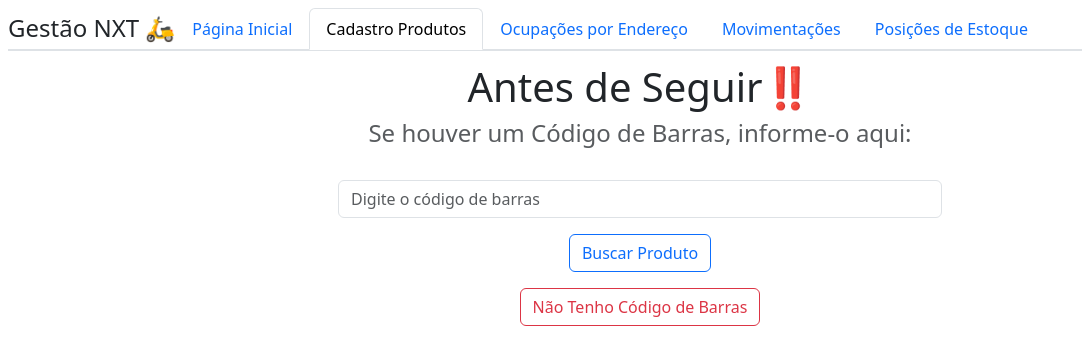
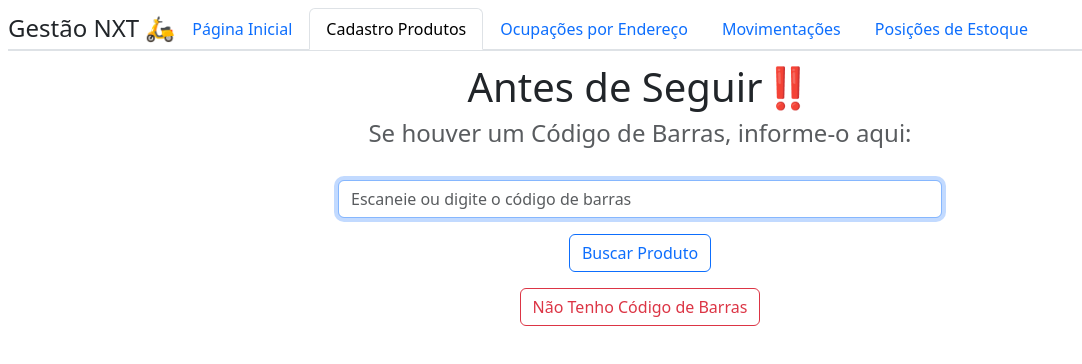
Before and after one commit to JayZanela/estoque_inteligente, a Next.js app: page /estoque/cadastro in a window 1280 px wide. Shown: the top 364 px of the page, without its empty margins (0-1082 px from the left). Built offline with nearby package versions, Linux system fonts and the light colour scheme.

Commit message:
ajuste de interação do leitor com o input

```diff
--- a/pages/estoque/cadastro.js
+++ b/pages/estoque/cadastro.js
@@ -1,6 +1,6 @@
 import { useRouter } from "next/router";
 import { Container, Col, Row, Form, Button } from "react-bootstrap";
-import { useState } from "react";
+import { useState, useRef } from "react";
 
 export default function CadastroEstoque() {
   const router = useRouter();
@@ -8,6 +8,7 @@ export default function CadastroEstoque() {
   const [codigoExiste, setCodigoExiste] = useState(0);
   const [produtosRelacionados, setProdutosRelacionados] = useState([]);
   const [selectedProdutoId, setSelectedProdutoId] = useState(null);
+  const inputRef = useRef(null);
 
   const handleVoltar = () => {
     router.push("/estoque");
@@ -69,9 +70,15 @@ export default function CadastroEstoque() {
           <Form.Group controlId="formCodigoBarras">
             <Form.Control
               type="text"
-              placeholder="Digite o código de barras"
-              value={codigo}
+              placeholder="Escaneie ou digite o código de barras"
+              autoFocus
               onChange={(e) => setCodigo(e.target.value)}
+              onKeyDown={(e) => {
+                if (e.key === "Enter") {
+                  e.preventDefault();
+                  validarCodigoBarras(); // chama sua função de busca
+                }
+              }}
             />
           </Form.Group>
         </Form>
```
